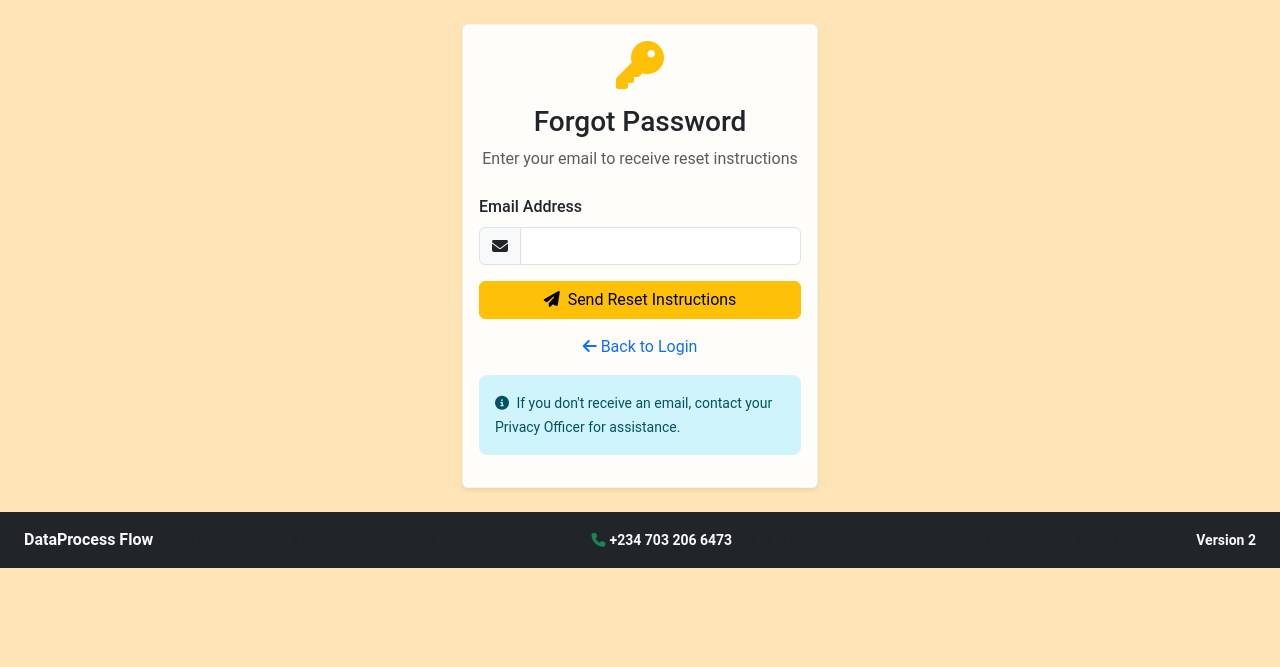
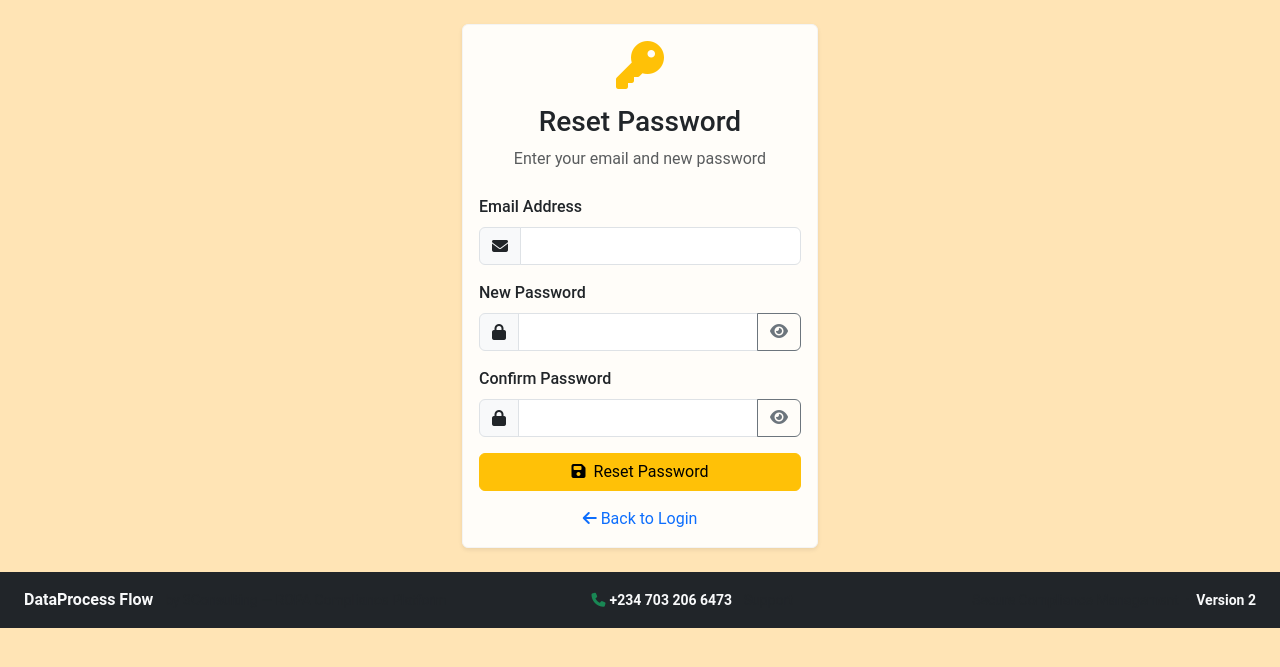
Before and after one commit to Omolola436/automatedropa, a Flask app: page /forgot-password in a window 1280 px wide. Shown: the part 56-723 px from the top of the page. Run offline with Flask 3, Linux system fonts and the light colour scheme.

Commit message:
Initial commit

```diff
--- a/templates/forgot_password.html
+++ b/templates/forgot_password.html
@@ -1,51 +1,102 @@
-
 {% extends "base.html" %}
 
-{% block title %}Forgot Password - Privacy ROPA System{% endblock %}
+{% block title %}Reset Password - Privacy ROPA System{% endblock %}
 
 {% block content %}
 <div class="row justify-content-center">
     <div class="col-md-6 col-lg-4">
         <div class="card">
             <div class="card-body">
+
                 <div class="text-center mb-4">
                     <i class="fas fa-key fa-3x text-warning mb-3"></i>
-                    <h3 class="card-title">Forgot Password</h3>
-                    <p class="text-muted">Enter your email to receive reset instructions</p>
+                    <h3 class="card-title">Reset Password</h3>
+                    <p class="text-muted">Enter your email and new password</p>
                 </div>
 
                 <form method="POST">
+
+                    <!-- Email -->
                     <div class="mb-3">
-                        <label for="email" class="form-label">Email Address</label>
+                        <label class="form-label">Email Address</label>
                         <div class="input-group">
                             <span class="input-group-text">
                                 <i class="fas fa-envelope"></i>
                             </span>
-                            <input type="email" class="form-control" id="email" name="email" required>
+                            <input type="email" class="form-control" name="email" required>
                         </div>
                     </div>
 
-                    <div class="d-grid gap-2 mb-3">
+                    <!-- New Password -->
+                    <div class="mb-3">
+                        <label class="form-label">New Password</label>
+                        <div class="input-group">
+                            <span class="input-group-text">
+                                <i class="fas fa-lock"></i>
+                            </span>
+
+                            <input type="password" class="form-control" id="password" name="password" required>
+
+                            <button class="btn btn-outline-secondary" type="button"
+                                    onclick="togglePassword('password', 'icon1')">
+                                <i class="fas fa-eye" id="icon1"></i>
+                            </button>
+                        </div>
+                    </div>
+
+                    <!-- Confirm Password -->
+                    <div class="mb-3">
+                        <label class="form-label">Confirm Password</label>
+                        <div class="input-group">
+                            <span class="input-group-text">
+                                <i class="fas fa-lock"></i>
+                            </span>
+
+                            <input type="password" class="form-control" id="confirm_password" name="confirm_password" required>
+
+                            <button class="btn btn-outline-secondary" type="button"
+                                    onclick="togglePassword('confirm_password', 'icon2')">
+                                <i class="fas fa-eye" id="icon2"></i>
+                            </button>
+                        </div>
+                    </div>
+
+                    <!-- Submit Button -->
+                    <div class="d-grid gap-2">
                         <button type="submit" class="btn btn-warning">
-                            <i class="fas fa-paper-plane me-2"></i>Send Reset Instructions
+                            <i class="fas fa-save me-2"></i>Reset Password
                         </button>
                     </div>
+
                 </form>
 
-                <div class="text-center">
+                <div class="text-center mt-3">
                     <a href="{{ url_for('login') }}" class="text-decoration-none">
                         <i class="fas fa-arrow-left me-1"></i>Back to Login
                     </a>
                 </div>
 
-                <div class="alert alert-info mt-3">
-                    <small>
-                        <i class="fas fa-info-circle me-1"></i>
-                        If you don't receive an email, contact your Privacy Officer for assistance.
-                    </small>
-                </div>
             </div>
         </div>
     </div>
 </div>
+
+<!-- JAVASCRIPT FOR EYE TOGGLE -->
+<script>
+function togglePassword(inputId, iconId) {
+    const input = document.getElementById(inputId);
+    const icon = document.getElementById(iconId);
+
+    if (input.type === "password") {
+        input.type = "text";
+        icon.classList.remove("fa-eye");
+        icon.classList.add("fa-eye-slash");
+    } else {
+        input.type = "password";
+        icon.classList.remove("fa-eye-slash");
+        icon.classList.add("fa-eye");
+    }
+}
+</script>
+
 {% endblock %}
```
Also changed, not shown: templates/login.html (+33 -20 lines), templates/register.html (+44 -10 lines), instance/ropa_system.db.
